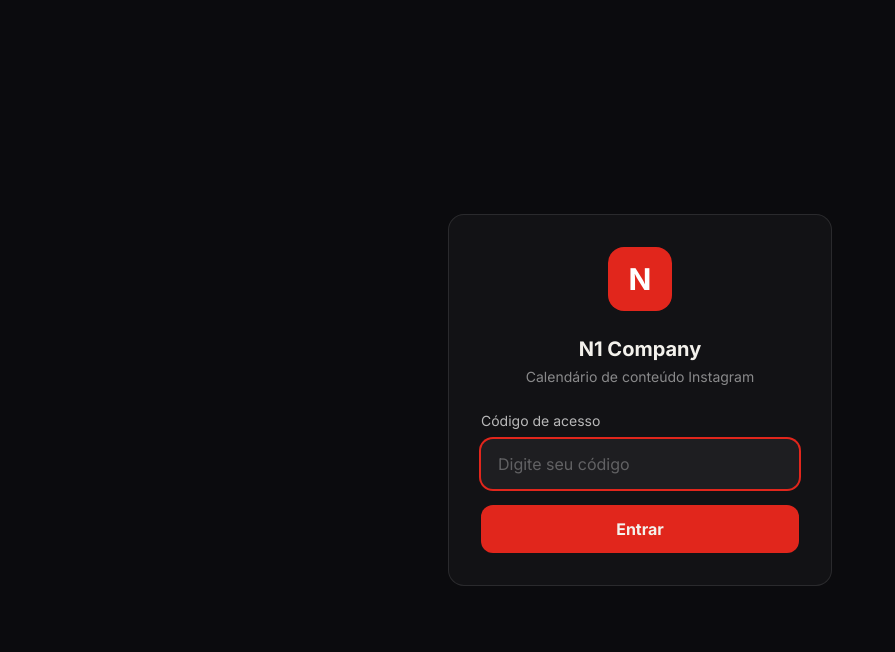
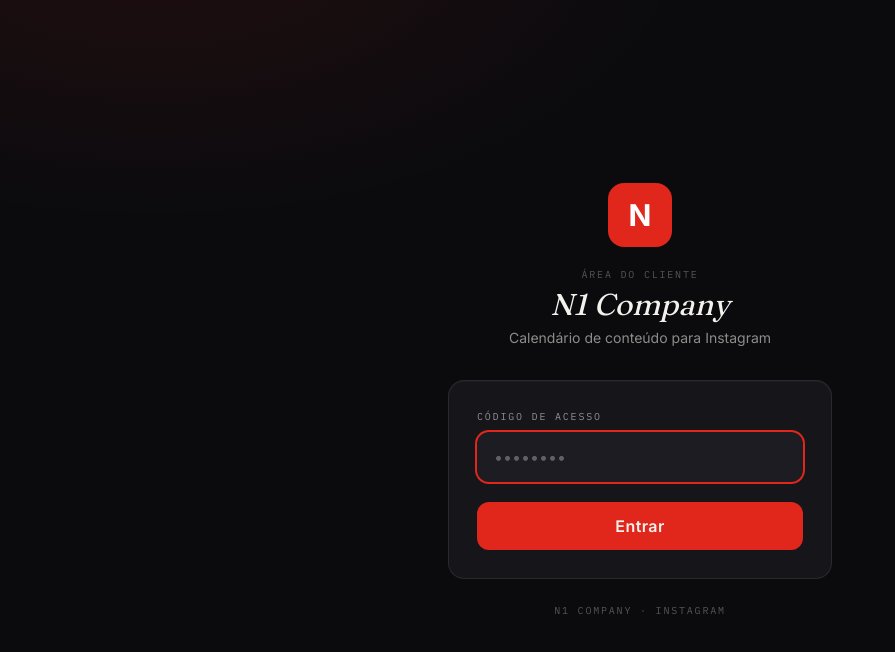
Before and after one commit to isnassif/dash-clientes, a Next.js app: page /login in a window 1280 px wide. Shown: the top 652 px of the page, without its empty margins (0-895 px from the left). Built offline with nearby package versions, Linux system fonts and the light colour scheme.

Commit message:
Update page.tsx

```diff
--- a/app/login/page.tsx
+++ b/app/login/page.tsx
@@ -39,19 +39,32 @@
   }
 
   return (
-    <main className="min-h-screen flex items-center justify-center bg-background px-4">
-      <div className="w-full max-w-sm rounded-2xl bg-white/[0.03] border border-white/10 p-8 flex flex-col items-center gap-6">
-        <Logo size="lg" />
-        <div className="text-center">
-          <h1 className="text-xl font-bold">N1 Company</h1>
-          <p className="text-sm text-white/50 mt-1">
-            Calendário de conteúdo Instagram
-          </p>
+    <main className="min-h-screen flex items-center justify-center px-4">
+      <div className="w-full max-w-sm">
+        <div className="flex flex-col items-center gap-5 mb-8">
+          <Logo size="lg" />
+          <div className="text-center">
+            <p className="font-mono text-[10px] tracking-widest2 uppercase text-ink-faint mb-2">
+              Área do cliente
+            </p>
+            <h1 className="font-display italic text-3xl leading-none">
+              N1 Company
+            </h1>
+            <p className="text-sm text-ink-muted mt-2">
+              Calendário de conteúdo para Instagram
+            </p>
+          </div>
         </div>
 
-        <form onSubmit={handleSubmit} className="w-full flex flex-col gap-4">
+        <form
+          onSubmit={handleSubmit}
+          className="w-full flex flex-col gap-5 rounded-2xl bg-surface border border-line p-7 shadow-[0_1px_0_0_rgba(255,255,255,0.03)_inset]"
+        >
           <div className="flex flex-col gap-2">
-            <label htmlFor="code" className="text-sm text-white/70">
+            <label
+              htmlFor="code"
+              className="font-mono text-[10px] tracking-widest2 uppercase text-ink-muted"
+            >
               Código de acesso
             </label>
             <input
@@ -60,8 +73,8 @@
               autoFocus
               value={code}
               onChange={(e) => setCode(e.target.value)}
-              placeholder="Digite seu código"
-              className="w-full rounded-xl bg-white/[0.05] border border-white/10 px-4 py-3 text-white placeholder-white/30 outline-none focus:ring-2 focus:ring-brand-red focus:border-transparent transition"
+              placeholder="••••••••"
+              className="w-full rounded-xl bg-surface-raised border border-line px-4 py-3 text-ink placeholder-ink-faint outline-none focus:ring-2 focus:ring-brand-red focus:border-transparent transition"
             />
           </div>
 
@@ -74,11 +87,15 @@
           <button
             type="submit"
             disabled={loading}
-            className="w-full rounded-xl bg-brand-red hover:bg-brand-red/90 disabled:opacity-60 disabled:cursor-not-allowed transition font-bold py-3"
+            className="w-full rounded-xl bg-brand-red hover:bg-brand-red/90 disabled:opacity-60 disabled:cursor-not-allowed transition font-semibold py-3 tracking-wide"
           >
             {loading ? "Entrando..." : "Entrar"}
           </button>
         </form>
+
+        <p className="text-center font-mono text-[10px] tracking-widest2 uppercase text-ink-faint mt-6">
+          N1 Company · Instagram
+        </p>
       </div>
     </main>
   );
```
